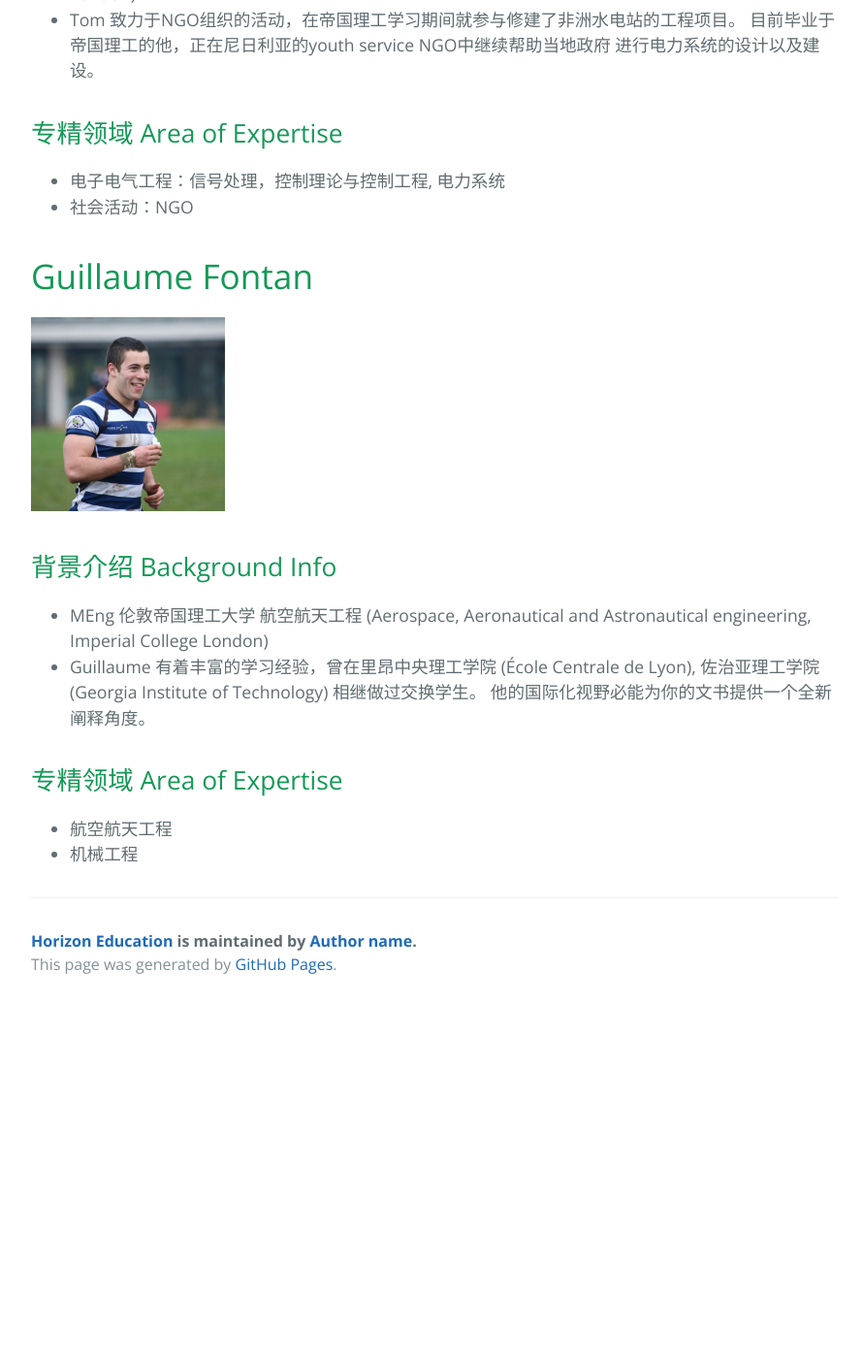
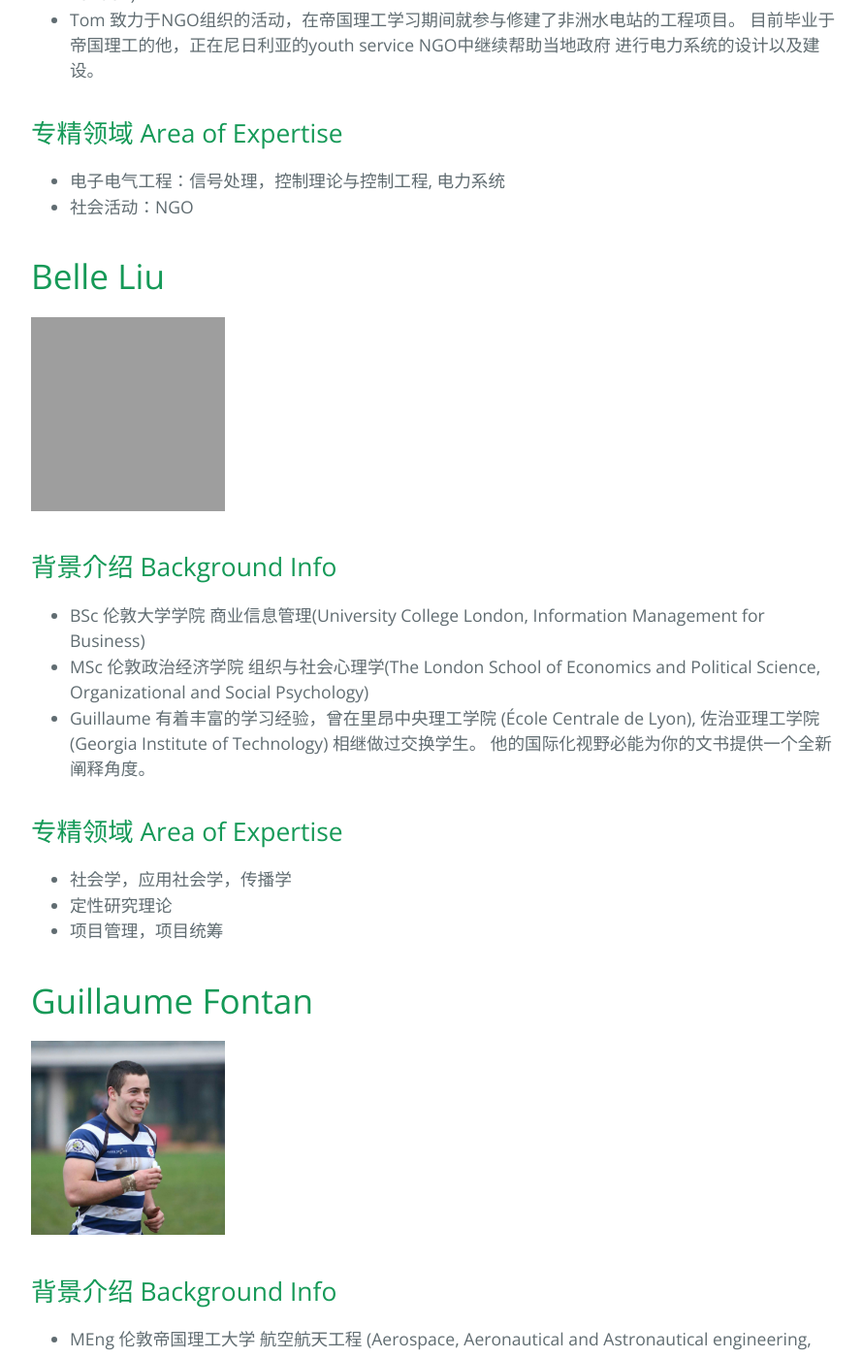
Before and after one commit to horizonedu/horizonedu.github.io, a Jekyll site: the page mentor.html, which Jekyll copies as it is, in a window 1280 px wide and 1400 px high, scrolled down 2299 px. Shown: the whole window at 97% size, without its empty margins (192-1081 px from the left). Built offline with Jekyll 4.4.1, drawn with Linux system fonts in a browser that asks for light colours; before the commit the page ends 3337 px from its top, so only the background shows below that; grey boxes are pictures that could not be loaded.

Commit message:
added yumi

```diff
--- a/mentor.html
+++ b/mentor.html
@@ -53,7 +53,9 @@
         <li>
           联合国药物和犯罪问题办公室任翻译 (United Nations Office on Drugs and Crime, Translator)
         </li>
+        <li>
           英国红十字会募款专员 (British Red Cross, Fundraising Coordinator)
+        </li>
         <li>
           红树林基金会募款专员 (ShenZhen Mangroves Conservation Foundation, Fundraising Coordinator)
         </li>
@@ -98,6 +100,37 @@
         社会活动：NGO
         </li>
       </ul>
+
+      <h1>Belle Liu</h1>
+      <img src="Belle_Liu.jpeg" alt="Belle Liu" style="width:200px;height:200px;">
+      <h2>背景介绍 Background Info</h2>
+      <ul class="posts">
+        <li>
+          BSc 伦敦大学学院 商业信息管理(University College London, Information Management for Business)
+        </li>
+        <li>
+          MSc 伦敦政治经济学院 组织与社会心理学(The London School of Economics and Political Science, Organizational and Social Psychology)
+        </li>
+        <li>
+          Guillaume 有着丰富的学习经验，曾在里昂中央理工学院 (École Centrale de Lyon),
+          佐治亚理工学院 (Georgia Institute of Technology) 相继做过交换学生。
+          他的国际化视野必能为你的文书提供一个全新阐释角度。
+        </li>
+      </ul>
+      <h2>专精领域 Area of Expertise</h2>
+      <ul class="posts">
+        <li>
+          社会学，应用社会学，传播学
+        </li>
+        <li>
+          定性研究理论
+        </li>
+        <li>
+          项目管理，项目统筹
+        </li>
+      </ul>
+
+
       <h1>Guillaume Fontan</h1>
       <img src="g_fortan.jpg" alt="Guillaume Fontan" style="width:200px;height:200px;">
       <h2>背景介绍 Background Info</h2>
```
Also changed, not shown: 2 other files.
